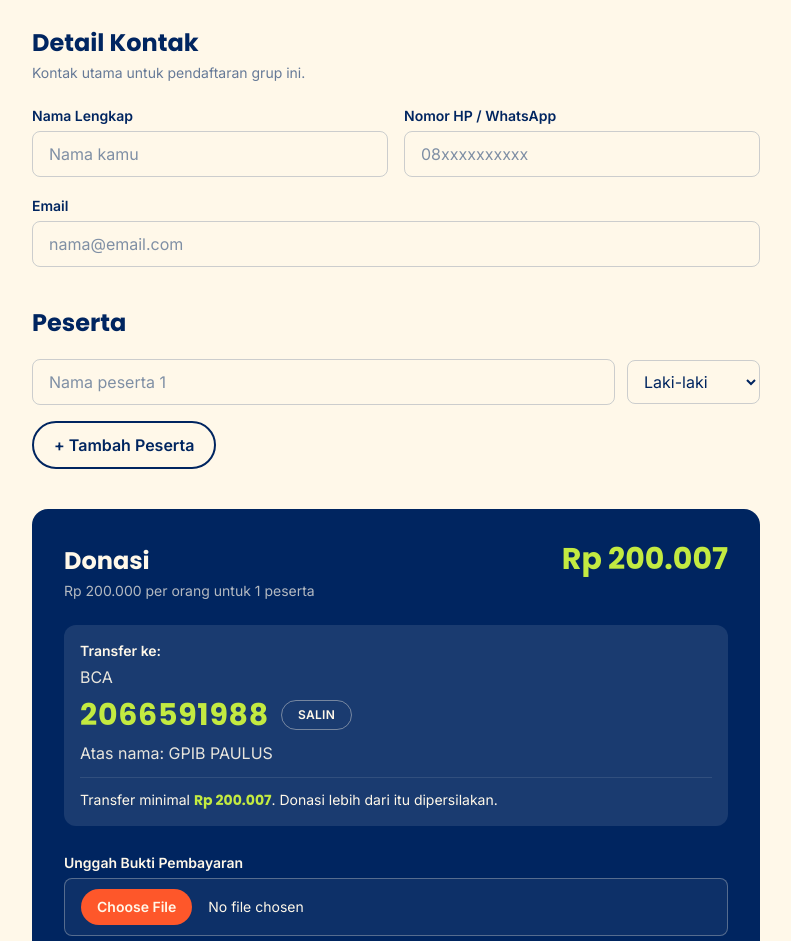
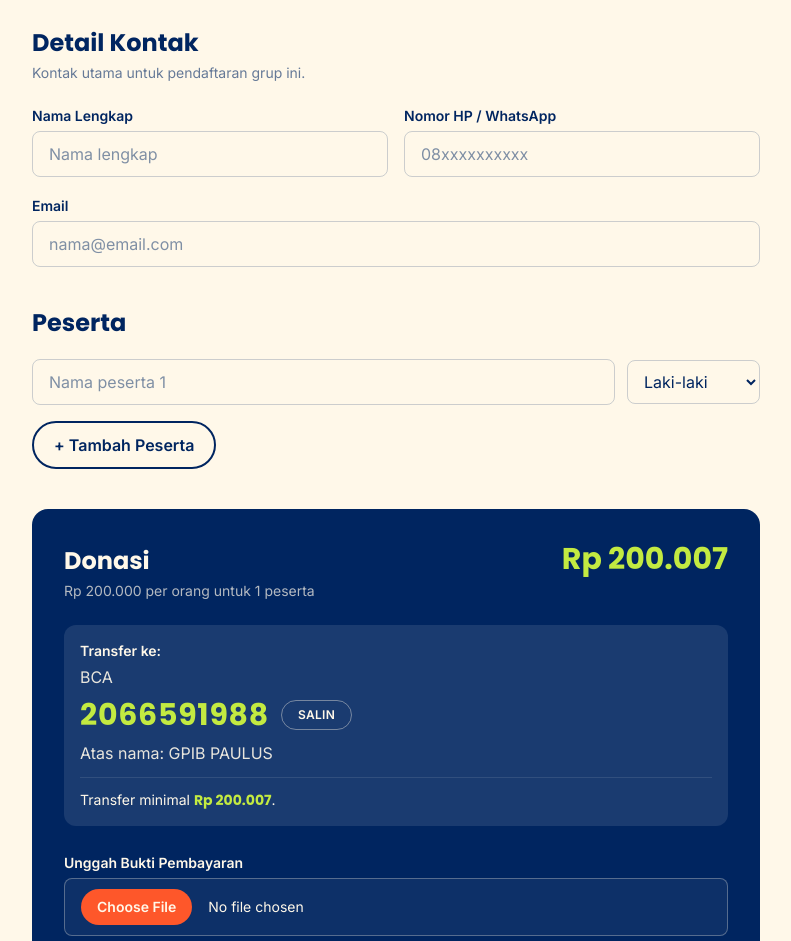
Before and after one commit to karenlontoh/fun-run, a Next.js app: page /fun-walk in a window 1280 px wide. Shown: the part 1240-2181 px from the top of the page, without its empty margins (244-1035 px from the left). Built offline with nearby package versions, Linux system fonts and the light colour scheme; no server answers.

Commit message:
Tweak Fun Walk form wording: neutral name placeholder, drop extra donation line
Co-Authored-By: Claude Sonnet 5 <noreply@anthropic.com>

```diff
--- a/app/fun-walk/FunWalkForm.tsx
+++ b/app/fun-walk/FunWalkForm.tsx
@@ -141,7 +141,7 @@ export function FunWalkForm() {
               value={contactName}
               onChange={(e) => setContactName(e.target.value)}
               className="mt-1 w-full rounded-lg border border-navy/20 px-4 py-2.5 focus:border-orange focus:outline-none"
-              placeholder="Nama kamu"
+              placeholder="Nama lengkap"
             />
           </label>
           <label className="block">
@@ -239,8 +239,7 @@ export function FunWalkForm() {
           <p className="mt-2 text-base text-cream/90">Atas nama: {PAYMENT.accountHolder}</p>
           <p className="mt-3 border-t border-white/10 pt-3">
             Transfer minimal{" "}
-            <span className="font-display text-lime">{formatIDR(minAmount)}</span>. Donasi lebih
-            dari itu dipersilakan.
+            <span className="font-display text-lime">{formatIDR(minAmount)}</span>.
           </p>
         </div>
 
```
